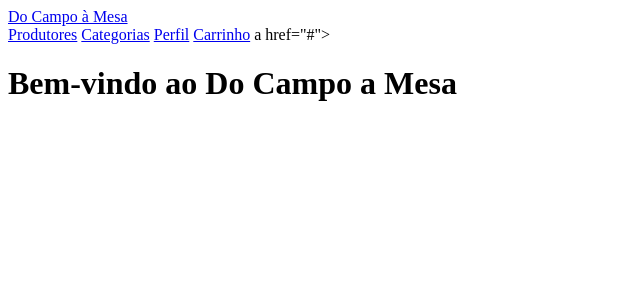
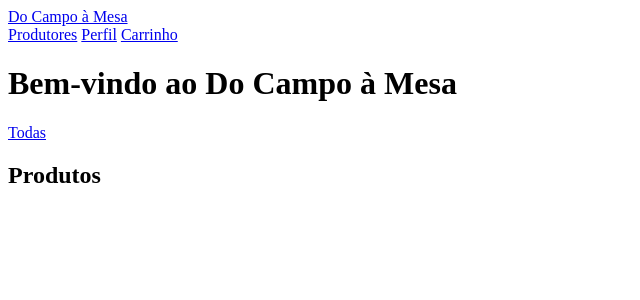
Before and after one commit to yohanmacedo/do-campo-a-mesa, a Flask app: template templates/index.html in a window 1280 px wide. Shown: the top 300 px of the page, without its empty margins (0-640 px from the left). Run offline with Flask 3, Linux system fonts and the light colour scheme; the template is opened without the code that fills it, so the values that code supplies are empty.

Commit message:
feat:paginas do html, banco de dados dos produtos e rotas de produtos

```diff
--- a/app.py
+++ b/app.py
@@ -1,18 +1,54 @@
-from flask import Flask, render_template
+from flask import Flask, render_template, request, abort
+import sqlite3
+
+def conectar():
+    conexao = sqlite3.connect("loja.db")
+    conexao.row_factory = sqlite3.Row
+    return conexao
 
 app = Flask(__name__)
 
 @app.route("/")
 def index():
-    return render_template("index.html")
+    categoria = request.args.get("categoria")
+    conexao = conectar()
+
+    # categorias sem repetir
+    categorias = conexao.execute("SELECT DISTINCT categoria FROM produtos").fetchall()
+
+    # produtos filtrados ou todos
+    if categoria:
+        produtos = conexao.execute(
+            "SELECT * FROM produtos WHERE categoria = ?", (categoria,)
+        ).fetchall()
+    else:
+        produtos = conexao.execute("SELECT * FROM produtos").fetchall()
+
+    conexao.close()
+
+    return render_template(
+        "index.html",
+        produtos=produtos,
+        categorias=categorias,
+        categoria_ativa=categoria,
+    )
+
+@app.route("/produtos/<int:produto_id>")
+def produto(produto_id):
+    produto_encontrado = None
+
+    for item in PRODUTOS:
+        if item["id"] == produto_id:
+            produto_encontrado = item
+
+    if produto_encontrado is None:
+        abort(404)
+
+    return render_template("produto.html", produto=produto_encontrado)
 
 @app.route("/produtores")
 def produtores():
     return render_template("produtores.html")
-
-@app.route("/categorias")
-def categorias():
-    return render_template("categorias.html")
 
 @app.route("/perfil")
 def perfil():
@@ -22,5 +58,6 @@ def perfil():
 def carrinho():
     return render_template("carrinho.html")
 
+
 if __name__ == "__main__":
     app.run(debug=True)
--- a/static/style.css
+++ b/static/style.css
@@ -0,0 +1,15 @@
+.lista_produtos{
+    display: grid;
+    grid-template-columns: repeat(4, 1fr);
+    gap: 20px;
+}
+
+.card-produto{
+    border: 1px solid #ccc;
+    border-radius: 8px;
+    padding: 16px;
+}
+.lista_produtos a {
+    text-decoration: none;
+    color: inherit;
+}
--- a/templates/header.html
+++ b/templates/header.html
@@ -1,10 +1,8 @@
 <header>
   <a href="{{ url_for('index') }}">Do Campo à Mesa</a>
   <nav>
-    <a href="#">Produtores</a>
-    <a href="#">Categorias</a>
-    <a href="#">Perfil</a>
-    <a href="#">Carrinho</a>
-    a href="#"></a>
+    <a href="{{ url_for('produtores') }}">Produtores</a>
+    <a href="{{ url_for('perfil') }}">Perfil</a>
+    <a href="{{ url_for('carrinho') }}">Carrinho</a>
   </nav>
 </header>
--- a/templates/index.html
+++ b/templates/index.html
@@ -9,7 +9,32 @@
 <body>
     {% include "header.html" %}
     <main>
-        <h1>Bem-vindo ao Do Campo a Mesa</h1>
+        <h1>Bem-vindo ao Do Campo à Mesa</h1>
+    <section>
+
+
+    <nav aria-label="Categorias">
+        <a href="{{ url_for('index') }}">Todas</a>
+
+    {% for c in categorias %}
+        <a href="{{ url_for('index', categoria=c['categoria']) }}">{{ c["categoria"] }}</a>
+    {% endfor %}
+    </nav>
+
+    <h2>Produtos</h2>
+
+    <div class="lista_produtos">
+        {% for produto in produtos %}
+        <a href="{{ url_for('produto', produto_id=produto.id) }}">
+            <article class="card-produto">
+                <h3>{{ produto.nome }}</h3>
+                <p>{{ produto.produtor }}</p>
+                <p>R$ {{ "%.2f"|format(produto.preco) }} / {{ produto.unidade }}</p>
+            </article>
+        </a>
+        {% endfor %}
+    </div>
+</section>
     </main>
 </body>
 </html>
```
Also changed, not shown: banco_dados.py (added, +24 -0 lines), loja.db (added), templates/categorias.html (added), templates/produto.html (added), templates/produtores.html (added), templates/produtos.html (deleted).
